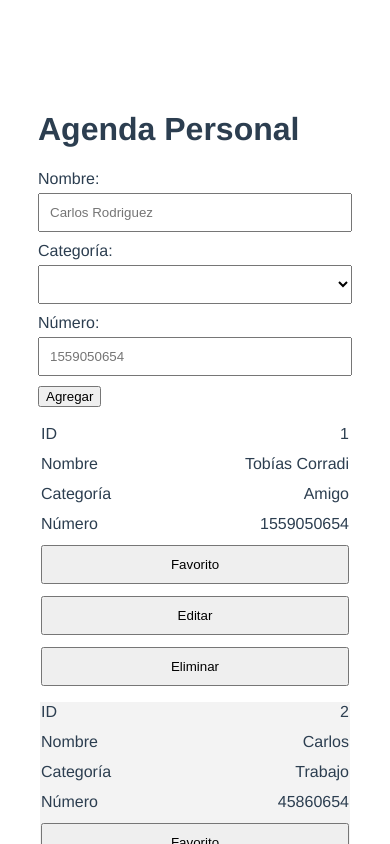
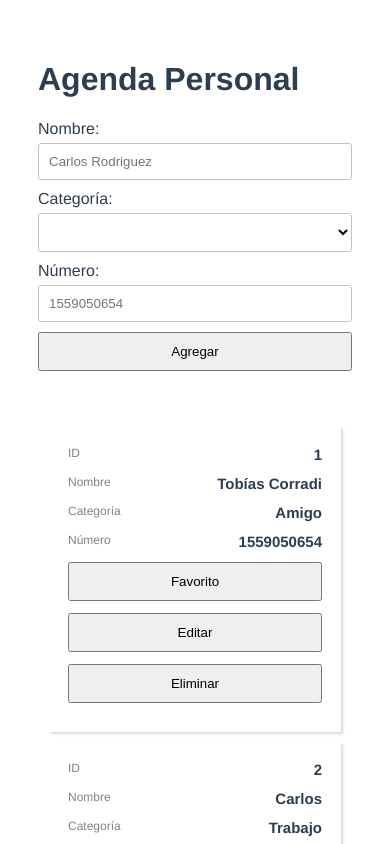
Before and after one commit to tobicorradi/vue-agenda-crud, a Vue app: page / in a window 390 px wide. Shown: the top 844 px of the page. Built offline with nearby package versions, Linux system fonts and the light colour scheme.

Commit message:
Responsive Styling Improved

```diff
--- a/src/App.vue
+++ b/src/App.vue
@@ -6,7 +6,7 @@
       :contacts="contacts"
       :categories="categories"
     />
-    <Table :contacts="contacts" />
+    <Table :contacts="contacts" @deleteContact="deleteContact" />
   </div>
 </template>
 
@@ -69,6 +69,9 @@ export default {
         number: newContact.number,
       });
     },
+    deleteContact(index) {
+      this.contacts.splice(index, 1);
+    },
   },
 };
 </script>
@@ -82,11 +85,22 @@ export default {
   -webkit-font-smoothing: antialiased;
   -moz-osx-font-smoothing: grayscale;
   color: #2c3e50;
-  margin-top: 60px;
+  margin-top: 10px;
 }
 .container {
   max-width: 800px;
   padding: 30px;
   margin: 0 auto;
 }
+.btn {
+  padding: 10px 30px;
+  width: 100%;
+}
+@media (min-width: 768px) {
+  .btn {
+    max-width: 100px;
+    font-size: 13px;
+    padding: 10px 15px;
+  }
+}
 </style>
--- a/src/components/Form.vue
+++ b/src/components/Form.vue
@@ -3,7 +3,6 @@
     <div class="form__input-block">
       <label class="form__label" for="">Nombre:</label>
       <input
-        required
         v-model="name"
         type="text"
         placeholder="Carlos Rodriguez"
@@ -15,7 +14,6 @@
     <div class="form__input-block">
       <label class="form__label" for="">Categoría:</label>
       <select
-        required
         class="form__input"
         name="category"
         id="category"
@@ -34,7 +32,6 @@
     <div class="form__input-block">
       <label class="form__label" for="">Número:</label>
       <input
-        required
         v-model="number"
         type="number"
         name="number"
@@ -43,7 +40,7 @@
         class="form__input"
       />
     </div>
-    <button @click="addContact" type="submit">Agregar</button>
+    <button class="btn" @click="addContact" type="submit">Agregar</button>
   </form>
 </template>
 <script>
@@ -70,6 +67,9 @@ export default {
           number: this.number,
         };
         this.$emit("addContact", newContact);
+        this.name = "";
+        this.category = "";
+        this.number = null;
       }
       return false;
     },
@@ -78,7 +78,7 @@ export default {
 </script>
 <style>
 .form {
-  margin-bottom: 15px;
+  margin-bottom: 45px;
 }
 .form__input-block {
   margin-bottom: 10px;
@@ -89,6 +89,9 @@ export default {
 .form__input {
   width: 100%;
   padding: 10px;
+  border-radius: 3px;
+  border: 1px solid #c3c3c3;
+  background-color: white;
 }
 .form__label {
   margin-bottom: 5px;
--- a/src/components/Table.vue
+++ b/src/components/Table.vue
@@ -9,7 +9,11 @@
       <th></th>
       <th></th>
     </tr>
-    <tr v-for="contact in contacts" :key="contact.id">
+    <tr
+      class="table__content"
+      v-for="(contact, index) in contacts"
+      :key="contact.id"
+    >
       <td><span class="form__mobile-label">ID</span>{{ contact.id }}</td>
       <td><span class="form__mobile-label">Nombre</span>{{ contact.name }}</td>
       <td>
@@ -18,9 +22,13 @@
       <td>
         <span class="form__mobile-label">Número</span>{{ contact.number }}
       </td>
-      <td><button class="form__button">Favorito</button></td>
-      <td><button class="form__button">Editar</button></td>
-      <td><button class="form__button">Eliminar</button></td>
+      <td><button class="btn form__button">Favorito</button></td>
+      <td><button class="btn form__button">Editar</button></td>
+      <td>
+        <button @click="deleteContact(index)" class="btn form__button">
+          Eliminar
+        </button>
+      </td>
     </tr>
   </table>
 </template>
@@ -30,21 +38,27 @@ export default {
   props: {
     contacts: Object,
   },
+  methods: {
+    deleteContact(index) {
+      this.$emit("deleteContact", index);
+    },
+  },
 };
 </script>
 <style>
 table {
   width: 100%;
+  border-spacing: 11px;
 }
 .form__mobile-label {
   display: none;
 }
-.form__button {
-  padding: 10px 30px;
-}
 @media (max-width: 768px) {
   .form__mobile-label {
     display: block;
+    font-size: 12px;
+    color: #828282;
+    font-weight: 100;
   }
   .table__header {
     display: none;
@@ -54,16 +68,26 @@ table {
     margin-bottom: 10px;
     display: flex;
     justify-content: space-between;
+    font-size: 16px;
+    font-weight: 700;
   }
   tr {
     display: block;
-    margin-bottom: 15px;
-  }
-  tr:nth-child(odd) {
-    background-color: #f3f3f3;
-  }
-  .form__button {
-    width: 100%;
+    margin-bottom: 30px;
+    padding: 18px;
+    box-shadow: rgba(0, 0, 0, 0.15) 1.95px 1.95px 2.6px;
   }
 }
+.table__header th {
+  text-align: left;
+  font-size: 11px;
+  font-weight: 700;
+  color: #a0a0a0;
+}
+td {
+  font-size: 15px;
+}
+.table__content {
+  margin-bottom: 10px;
+}
 </style>
```
